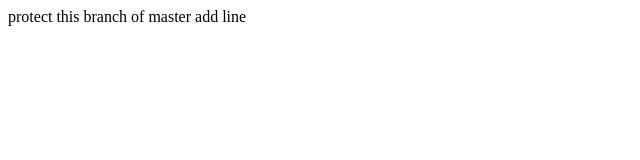
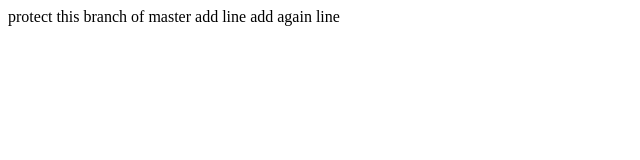
Before and after one commit to kiven1989/hair, a plain HTML site: page index.html in a window 1280 px wide. Shown: the whole page, without its empty margins (0-640 px from the left). Drawn offline with Linux system fonts and the light colour scheme.

Commit message:
updata file

```diff
--- a/index.html
+++ b/index.html
@@ -9,5 +9,7 @@
 <body>
     protect this branch of master
     add line
+
+    add again line
 </body>
 </html>
```
